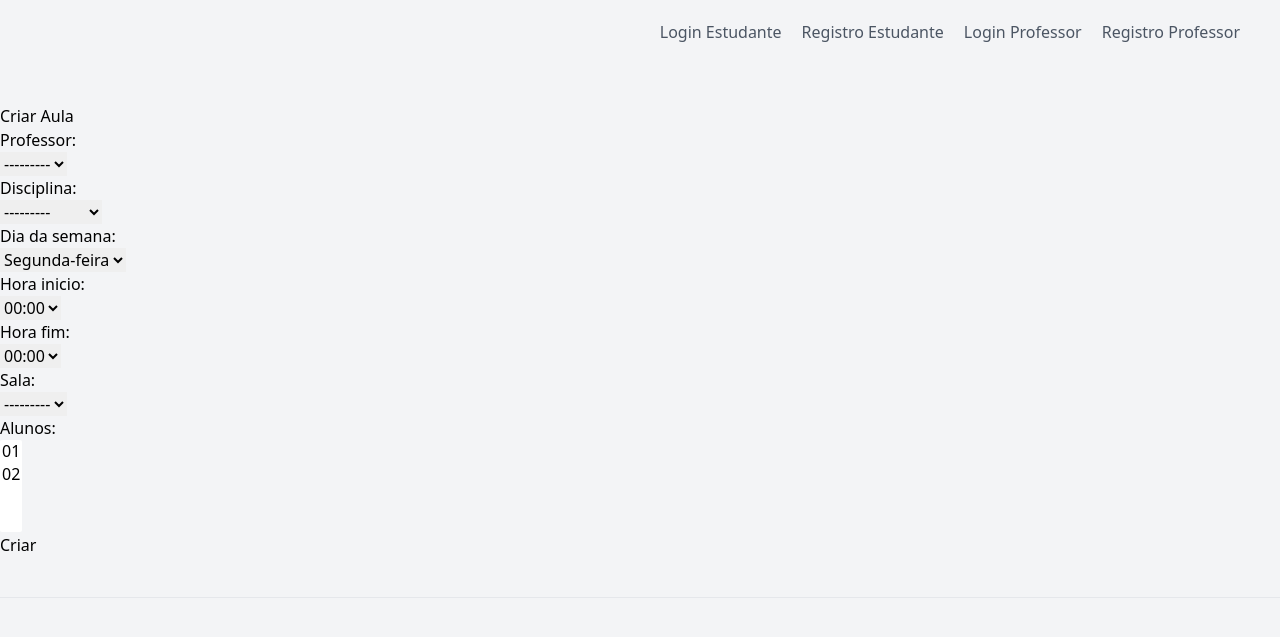
After one commit to Joaocarlosbne/gestaoaca, a Django app: page /criar_aula/ in a window 1280 px wide. The commit adds this page. Shown: the top 637 px of the page. Run offline with Django 4.2, Linux system fonts and the light colour scheme; data comes from the database, SQL or seed files in the repository; both versions use the stored data as it was after the commit.

Commit message:
Atualizado para mostrar a sala da aula

```diff
--- a/pi/pi/forms.py
+++ b/pi/pi/forms.py
@@ -1,5 +1,5 @@
 from django import forms
-from .models import Estudante, Professor, Disciplina, Sala, Post
+from .models import Estudante, Professor, Disciplina, Sala, Post, Aula
 from django.contrib.auth.forms import UserCreationForm
 from django.contrib.auth.models import User
 from django.contrib.auth.hashers import make_password
@@ -62,3 +62,31 @@ class PostForm(forms.ModelForm):
     class Meta:
         model = Post
         fields = ['title', 'description', 'content']
+
+from django import forms
+from .models import Aula, Estudante
+
+class AulaForm(forms.ModelForm):
+    HORAS = [(f'{i:02d}:00', f'{i:02d}:00') for i in range(24)]
+    DIAS_DA_SEMANA = [
+        ('Segunda-feira', 'Segunda-feira'),
+        ('Terça-feira', 'Terça-feira'),
+        ('Quarta-feira', 'Quarta-feira'),
+        ('Quinta-feira', 'Quinta-feira'),
+        ('Sexta-feira', 'Sexta-feira'),
+        ('Sábado', 'Sábado'),
+        ('Domingo', 'Domingo'),
+    ]
+
+    alunos = forms.ModelMultipleChoiceField(
+        queryset=Estudante.objects.all(),
+        widget=forms.SelectMultiple
+    )
+    hora_inicio = forms.TimeField(widget=forms.Select(choices=HORAS))
+    hora_fim = forms.TimeField(widget=forms.Select(choices=HORAS))
+    dia_da_semana = forms.CharField(widget=forms.Select(choices=DIAS_DA_SEMANA))
+    sala = forms.ModelChoiceField(queryset=Sala.objects.all())  # Adicionado aqui
+
+    class Meta:
+        model = Aula
+        fields = ['alunos', 'professor', 'disciplina', 'dia_da_semana', 'hora_inicio', 'hora_fim', 'sala']
--- a/pi/pi/models.py
+++ b/pi/pi/models.py
@@ -6,12 +6,22 @@ from django.conf import settings
 from django.db import models
 import os
 
+class Aula(models.Model):
+    alunos = models.ManyToManyField('Estudante', related_name='aulas_estudante')
+    professor = models.ForeignKey('Professor', on_delete=models.CASCADE)
+    disciplina = models.ForeignKey('Disciplina', on_delete=models.CASCADE)
+    sala = models.ForeignKey('Sala', on_delete=models.SET_NULL, null=True)  # Adicionado aqui
+    dia_da_semana = models.CharField(max_length=20)
+    hora_inicio = models.TimeField()
+    hora_fim = models.TimeField()
+
 class Professor(AbstractUser):
     cordenador = models.CharField(max_length=100, null=True)
     nome = models.CharField(max_length=100, null=True)
     formacao = models.CharField(max_length=100, null=True)
     numero_funcionario = models.CharField(max_length=255, unique=True)
     senhap = models.CharField(max_length=150)
+    aulas = models.ManyToManyField('Aula', related_name='professores')
 
     groups = models.ManyToManyField(
         'auth.Group',
@@ -59,6 +69,7 @@ class Estudante(AbstractUser):
     cpf = models.CharField(max_length=14, null=True)
     rg = models.CharField(max_length=9, null=True)
     senha = models.CharField(max_length=150)
+    aulas = models.ManyToManyField('Aula')
 
     groups = models.ManyToManyField(
         'auth.Group',
@@ -111,6 +122,9 @@ class Disciplina(models.Model):
     horario_inicio = models.TimeField()
     horario_fim = models.TimeField()
 
+    def __str__(self):
+        return self.nome
+
 class Sala(models.Model):
     numero = models.CharField(max_length=10)
     bloco = models.CharField(max_length=1)
--- a/pi/pi/settings.py
+++ b/pi/pi/settings.py
@@ -4,7 +4,9 @@ BASE_DIR = Path(__file__).resolve().parent.parent
 
 SECRET_KEY = 'django-insecure-v#0&zh2-ma@yog(_h4mpyuve(&z3mbvf7v+(35q-7f_!*kng6y'
 DEBUG = True
-ALLOWED_HOSTS = []
+ALLOWED_HOSTS = ['localhost', '127.0.0.1']
+
+CSRF_TRUSTED_ORIGINS = ['https://localhost:8000']
 
 AUTH_USER_MODEL = 'pi.Professor'
 
--- a/pi/pi/templates/base.html
+++ b/pi/pi/templates/base.html
@@ -19,10 +19,12 @@
                     {% endif %}
                 </p>
                 <a href="{% url 'logout' %}" class="mr-5 hover:text-gray-900">Logout</a>
+                <a href="{% url 'ver_aulas' %}" class="mr-5 text-gray-900 hover:text-gray-700">Ver Aulas</a> <!-- Adicionado aqui -->
                 {% if user.is_professor %}
                 <a href="{% url 'criar_disciplina' %}" class="mr-5 text-gray-900 hover:text-gray-700">Criar Disciplina</a>
                 <a href="{% url 'criar_sala' %}" class="mr-5 text-gray-900 hover:text-gray-700">Criar Sala</a>
-                <a href="{% url 'create_post' %}" class="mr-5 text-gray-900 hover:text-gray-700">Criar Post</a> <!-- Adicionado aqui -->
+                <a href="{% url 'create_post' %}" class="mr-5 text-gray-900 hover:text-gray-700">Criar Post</a>
+                <a href="{% url 'criar_aula' %}" class="mr-5 text-gray-900 hover:text-gray-700">Criar Aula</a>
                 {% endif %}
                 {% else %}
                 <a href="{% url 'login_estudante' %}" class="mr-5 hover:text-gray-900">Login Estudante</a>
--- /dev/null
+++ b/pi/pi/templates/criar_aula.html
@@ -0,0 +1,37 @@
+{% extends 'base.html' %}
+
+{% block content %}
+<h1>Criar Aula</h1>
+<form method="post">
+    {% csrf_token %}
+    <p>
+        {{ form.professor.label_tag }}<br>
+        {{ form.professor }}
+    </p>
+    <p>
+        {{ form.disciplina.label_tag }}<br>
+        {{ form.disciplina }}
+    </p>
+    <p>
+        {{ form.dia_da_semana.label_tag }}<br>
+        {{ form.dia_da_semana }}
+    </p>
+    <p>
+        {{ form.hora_inicio.label_tag }}<br>
+        {{ form.hora_inicio }}
+    </p>
+    <p>
+        {{ form.hora_fim.label_tag }}<br>
+        {{ form.hora_fim }}
+    </p>
+    <p>
+        {{ form.sala.label_tag }}<br>  <!-- Adicionado aqui -->
+        {{ form.sala }}  <!-- Adicionado aqui -->
+    </p>
+    <p>
+        {{ form.alunos.label_tag }}<br>
+        {{ form.alunos }}
+    </p>
+    <button type="submit">Criar</button>
+</form>
+{% endblock %}
--- a/pi/pi/urls.py
+++ b/pi/pi/urls.py
@@ -21,4 +21,7 @@ urlpatterns = [
     path('criar_sala/', views.criar_sala, name='criar_sala'),
     path('post/<slug:slug>/', views.post_detail, name='post_detail'),
     path('create_post/', views.create_post, name='create_post'),
+    path('criar_aula/', views.criar_aula, name='criar_aula'),
+    path('calendario/', views.calendario, name='calendario'),
+    path('ver_aulas/', views.ver_aulas, name='ver_aulas'),
 ] + static(settings.STATIC_URL, document_root=settings.STATIC_ROOT)
--- a/pi/pi/views.py
+++ b/pi/pi/views.py
@@ -1,6 +1,6 @@
 from django.shortcuts import render, redirect, get_object_or_404
-from .forms import EstudanteRegistroForm, ProfessorRegistroForm, DisciplinaForm, ProfessorLoginForm, PostForm
-from .models import Estudante, Professor, Disciplina, Post
+from .forms import EstudanteRegistroForm, ProfessorRegistroForm, DisciplinaForm, ProfessorLoginForm, PostForm, AulaForm
+from .models import Estudante, Professor, Disciplina, Post, Aula
 from django.contrib.auth.decorators import login_required
 from django.contrib.auth import authenticate, login, logout
 from .backends import ProfessorBackend, EstudanteBackend
@@ -130,3 +130,34 @@ def create_post(request):
         return redirect('home')
     else:
         return render(request, 'create_post.html')
+
+def criar_aula(request):
+    if request.method == 'POST':
+        form = AulaForm(request.POST)
+        if form.is_valid():
+            form.save()
+            return redirect('home')
+    else:
+        form = AulaForm()
+    return render(request, 'criar_aula.html', {'form': form})
+
+def calendario(request):
+    if request.user.is_authenticated:
+        if request.user.is_professor:
+            aulas = Aula.objects.filter(professor=request.user)
+        else:
+            aulas = Aula.objects.filter(aluno=request.user)
+        return render(request, 'calendario.html', {'aulas': aulas})
+    else:
+        return redirect('login')
+
+def ver_aulas(request):
+    if request.user.is_authenticated:
+        if request.user.is_professor:
+            aulas = Aula.objects.filter(professor=request.user)
+        else:
+            aulas = Aula.objects.filter(alunos=request.user)
+        dias_da_semana = AulaForm.DIAS_DA_SEMANA
+        return render(request, 'ver_aulas.html', {'aulas': aulas, 'dias_da_semana': dias_da_semana})
+    else:
+        return redirect('login')
```
Also changed, not shown: pi/pi/templates/calendario.html (added, +16 -0 lines), pi/pi/templates/ver_aulas.html (added, +27 -0 lines), pi/db.sqlite3, pi/pi/migrations/0002_aula_estudante_aulas_professor_aulas.py (added), pi/pi/migrations/0003_remove_aula_aluno_aula_alunos.py (added), pi/pi/migrations/0004_aula_sala.py (added).
